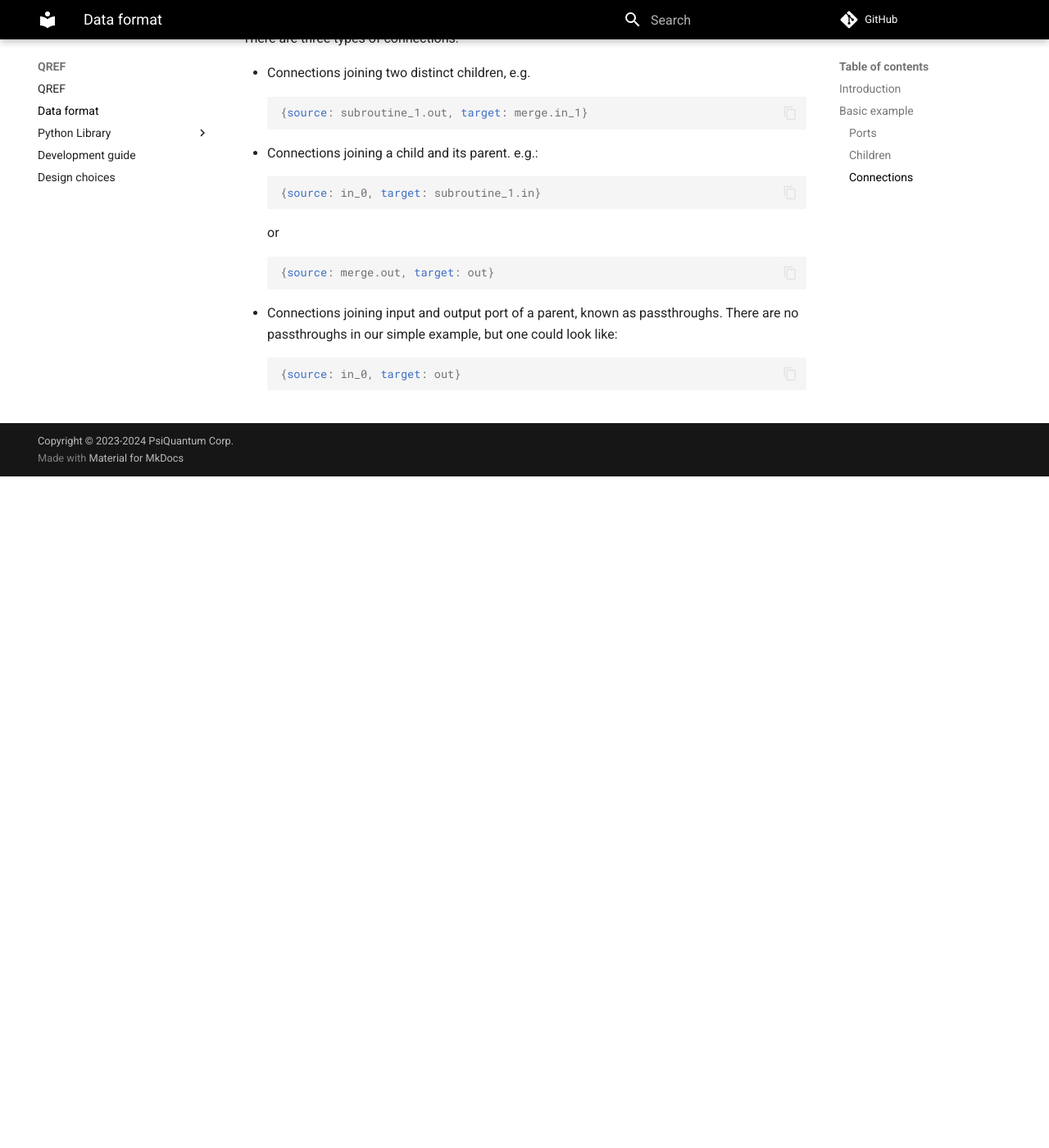
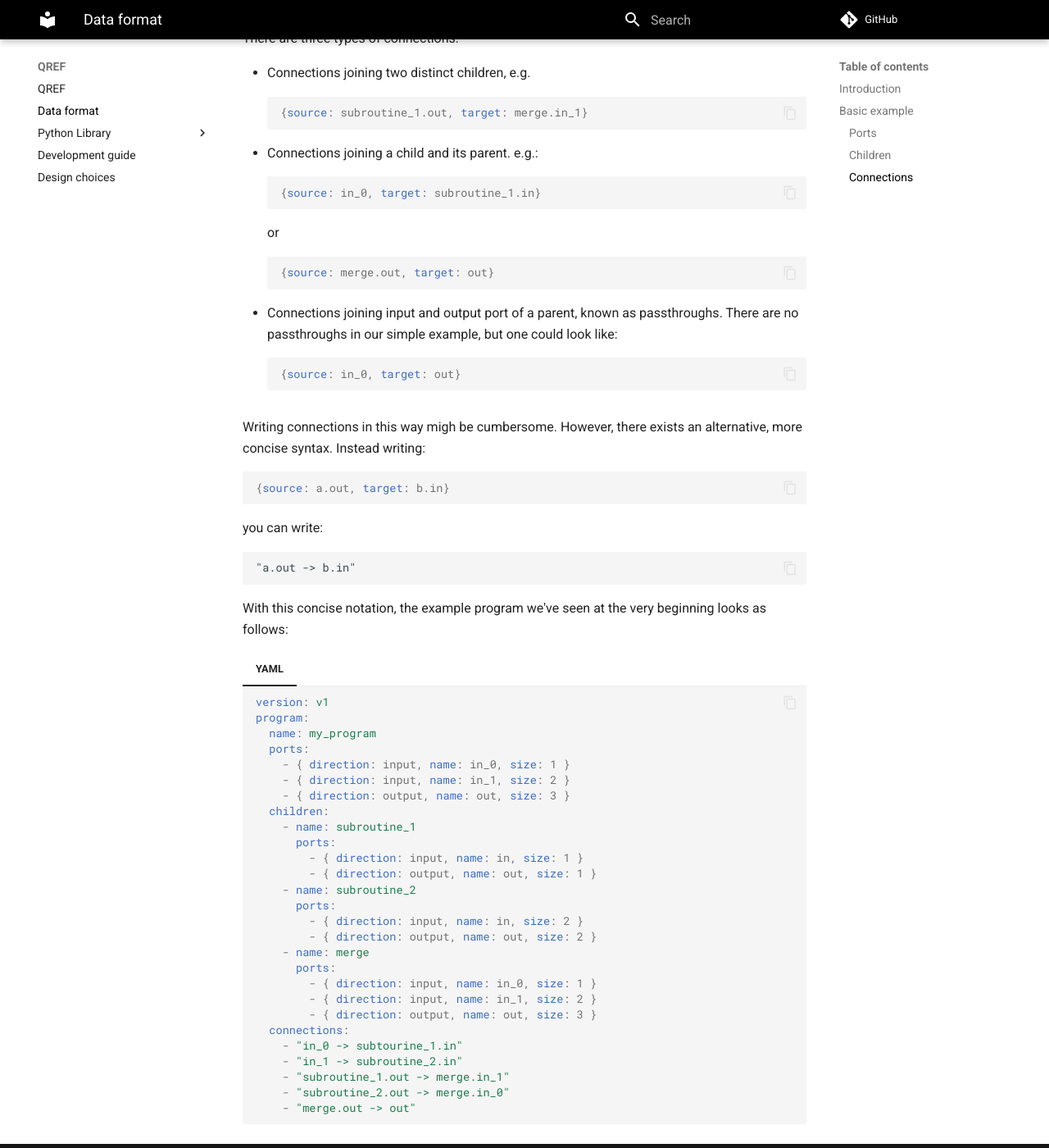
Before and after one commit to PsiQ/qref, an MkDocs documentation site: the page built from docs/format.md, in a window 1280 px wide and 1400 px high, scrolled down 3535 px. Shown: the whole window at 82% size. Built offline with MkDocs 1.6.1 and Material for MkDocs 9.7.7, drawn with Linux system fonts in a browser that asks for light colours; comment, search, counter and statistics services are not loaded; the version menu is left out; before the commit the page ends 4116 px from its top, so only the background shows below that.

Commit message:
feat: Allow more concise definition of connections (#113)
* Add example routine with concise connections definition

* Implement concise definition for connections

* Add an example program with concise connections

* Add description of concise format to docs

* Use CONNECTION_PATTERN instead of plain string

````diff
--- /dev/null
+++ b/docs/examples/basic_program_concise.yaml
@@ -0,0 +1,27 @@
+version: v1
+program:
+  name: my_program
+  ports:
+    - { direction: input, name: in_0, size: 1 }
+    - { direction: input, name: in_1, size: 2 }
+    - { direction: output, name: out, size: 3 }
+  children:
+    - name: subroutine_1
+      ports:
+        - { direction: input, name: in, size: 1 }
+        - { direction: output, name: out, size: 1 }
+    - name: subroutine_2
+      ports:
+        - { direction: input, name: in, size: 2 }
+        - { direction: output, name: out, size: 2 }
+    - name: merge
+      ports:
+        - { direction: input, name: in_0, size: 1 }
+        - { direction: input, name: in_1, size: 2 }
+        - { direction: output, name: out, size: 3 }
+  connections:
+    - "in_0 -> subtourine_1.in"
+    - "in_1 -> subroutine_2.in"
+    - "subroutine_1.out -> merge.in_1"
+    - "subroutine_2.out -> merge.in_0"
+    - "merge.out -> out"
--- a/docs/format.md
+++ b/docs/format.md
@@ -132,3 +132,23 @@ There are three types of connections:
   ```yaml
   {source: in_0, target: out}
   ```
+
+Writing connections in this way migh be cumbersome. However, there exists
+an alternative, more concise syntax. Instead writing:
+
+```yaml
+{source: a.out, target: b.in}
+```
+you can write:
+```
+"a.out -> b.in"
+```
+
+With this concise notation, the example program we've seen at the very
+beginning looks as follows:
+
+=== "YAML"
+
+    ```yaml
+    --8<-- "basic_program_concise.yaml"
+    ```
````
Also changed, not shown: 2 other files.
